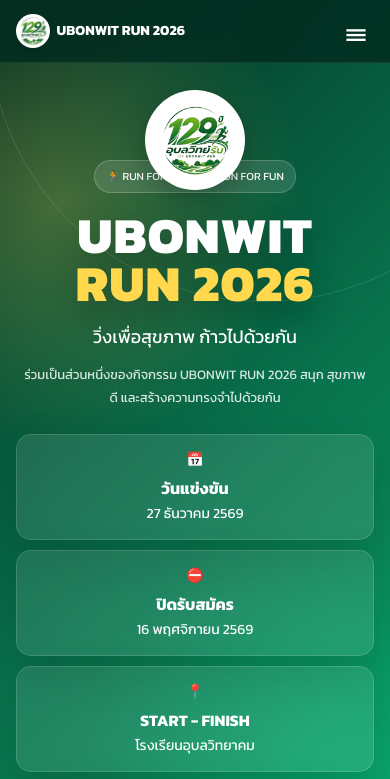
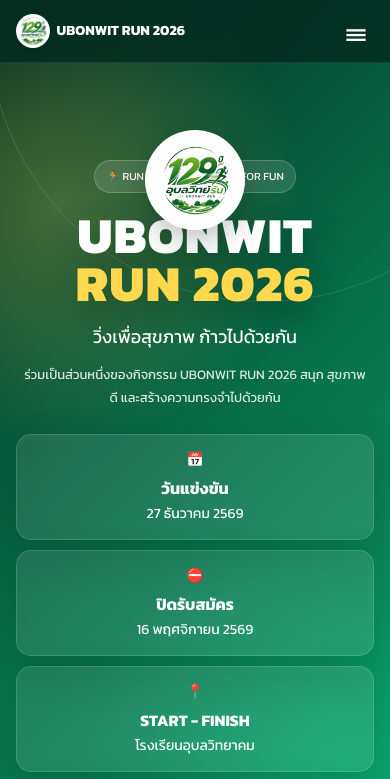
Before and after one commit to Nanthawat07/ubonwit-run-2026, a plain HTML site: page index.html in a window 390 px wide. Shown: the top 779 px of the page. Drawn offline with nearby package versions, Linux system fonts and the light colour scheme; some packages are replaced by stand-ins of ours; a script that the page names is missing.

Commit message:
Update logo position for mobile view
Adjusted the top position of the logo for mobile screens.

```diff
--- a/css/style.css
+++ b/css/style.css
@@ -2725,7 +2725,7 @@
 /* 2. สำหรับหน้าจอมือถือและแท็บเล็ต */
 @media (max-width: 768px) {
     .top-logo {
-        top: 90px !important; /* ขยับลงมาให้พ้นเมนูบาร์ของมือถือ */
+        top: 130px !important; /* ขยับลงมาให้พ้นเมนูบาร์ของมือถือ */
         width: 100px !important; /* บังคับให้กรอบเป็นสี่เหลี่ยมจัตุรัส จะได้กลมเป๊ะ */
         height: 100px !important;
     }
```
